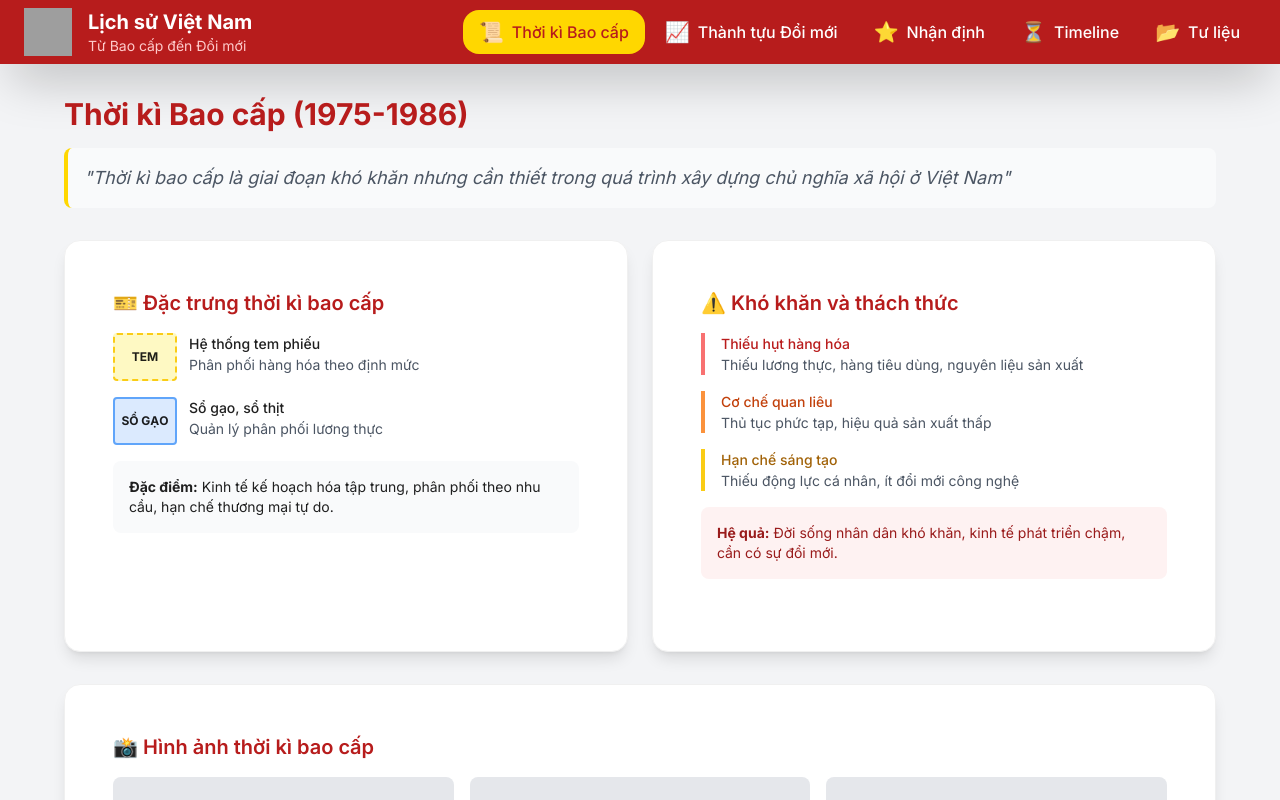
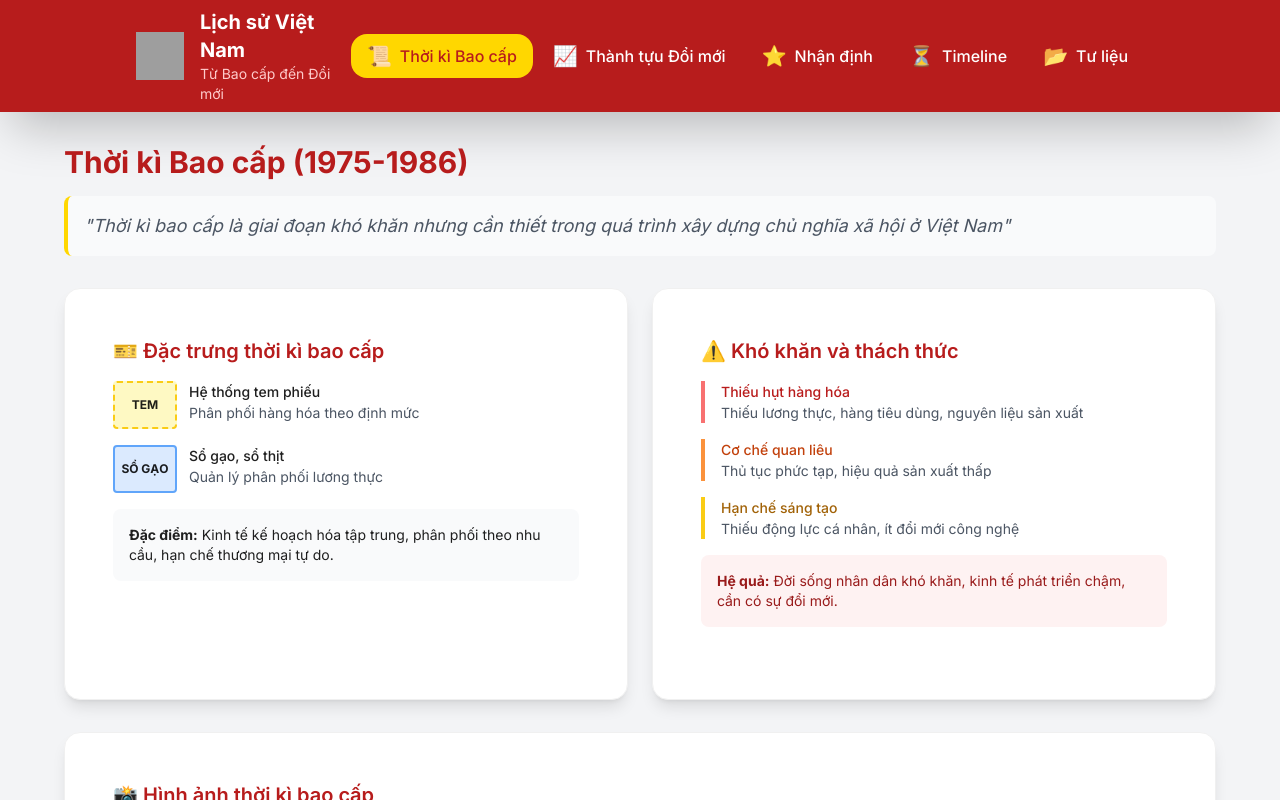
Before and after one commit to trintse173254/vnr202, a React (Vite) app: page / in a window 1280 px wide. Built offline with nearby package versions, Linux system fonts and the light colour scheme; grey boxes are pictures that could not be loaded.

Commit message:
css topbar

```diff
--- a/src/components/Layout.jsx
+++ b/src/components/Layout.jsx
@@ -19,7 +19,7 @@ const Layout = ({ children }) => {
       <div className="bg-primary shadow-2xl">
         {/* Header Section with Navigation */}
         <div className="px-6 py-2 h-18">
-          <div className="flex items-center justify-between">
+          <div className="flex items-center justify-between ml-28">
             <div className="flex items-center space-x-4">
               <img src="https://upload.wikimedia.org/wikipedia/commons/a/a3/Emblem_of_Vietnam.svg" alt="Flag of Vietnam" className="w-12 h-12" />
               <div>
@@ -33,7 +33,7 @@ const Layout = ({ children }) => {
             </div>
 
             {/* Navigation Bar */}
-            <nav className="flex-1 ml-8">
+            <nav className="mr-28">
               <div className="flex justify-end space-x-1 overflow-x-auto">
                 {menuItems.map((item) => {
                   const isActive = location.pathname === item.path ||
```
